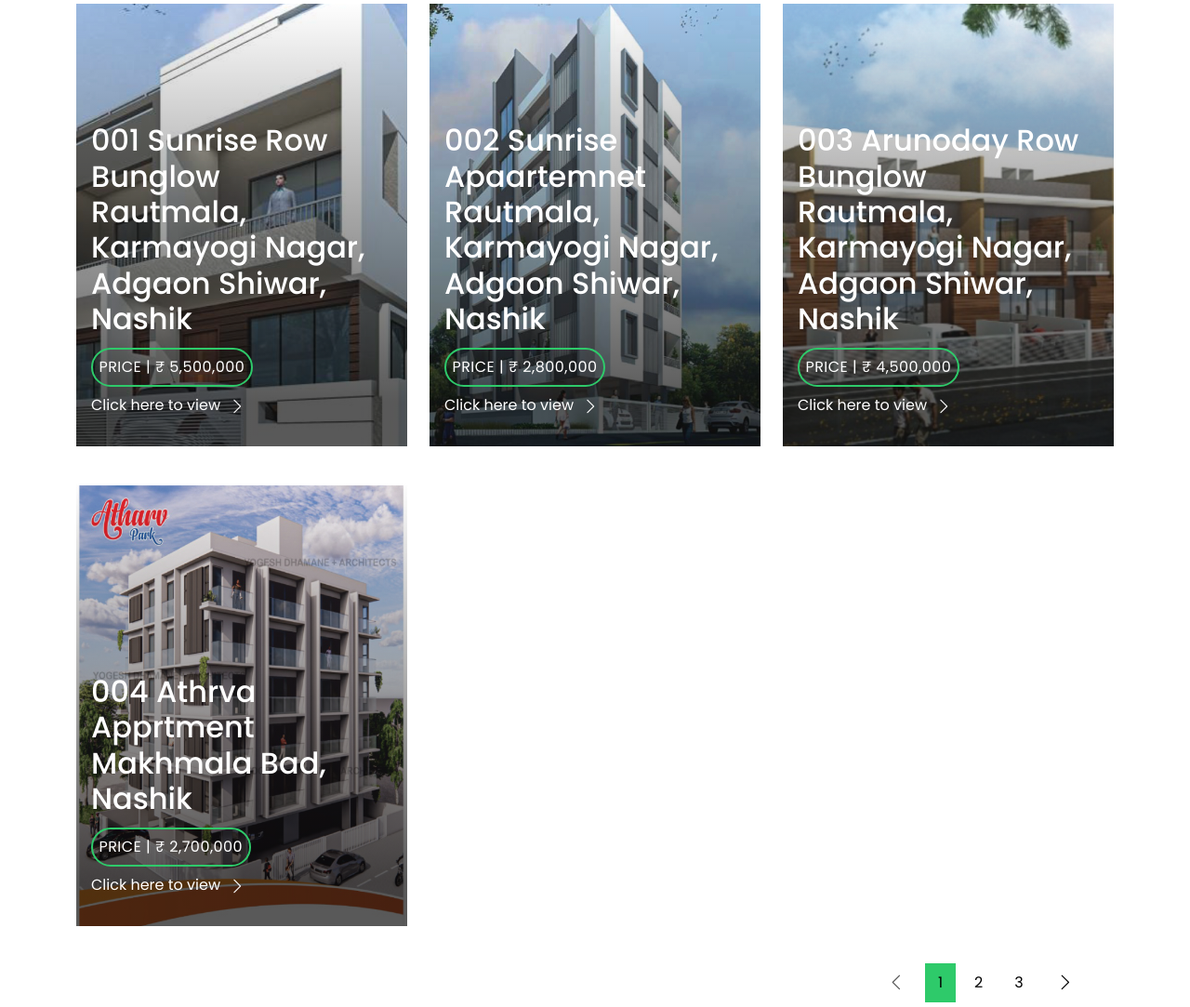
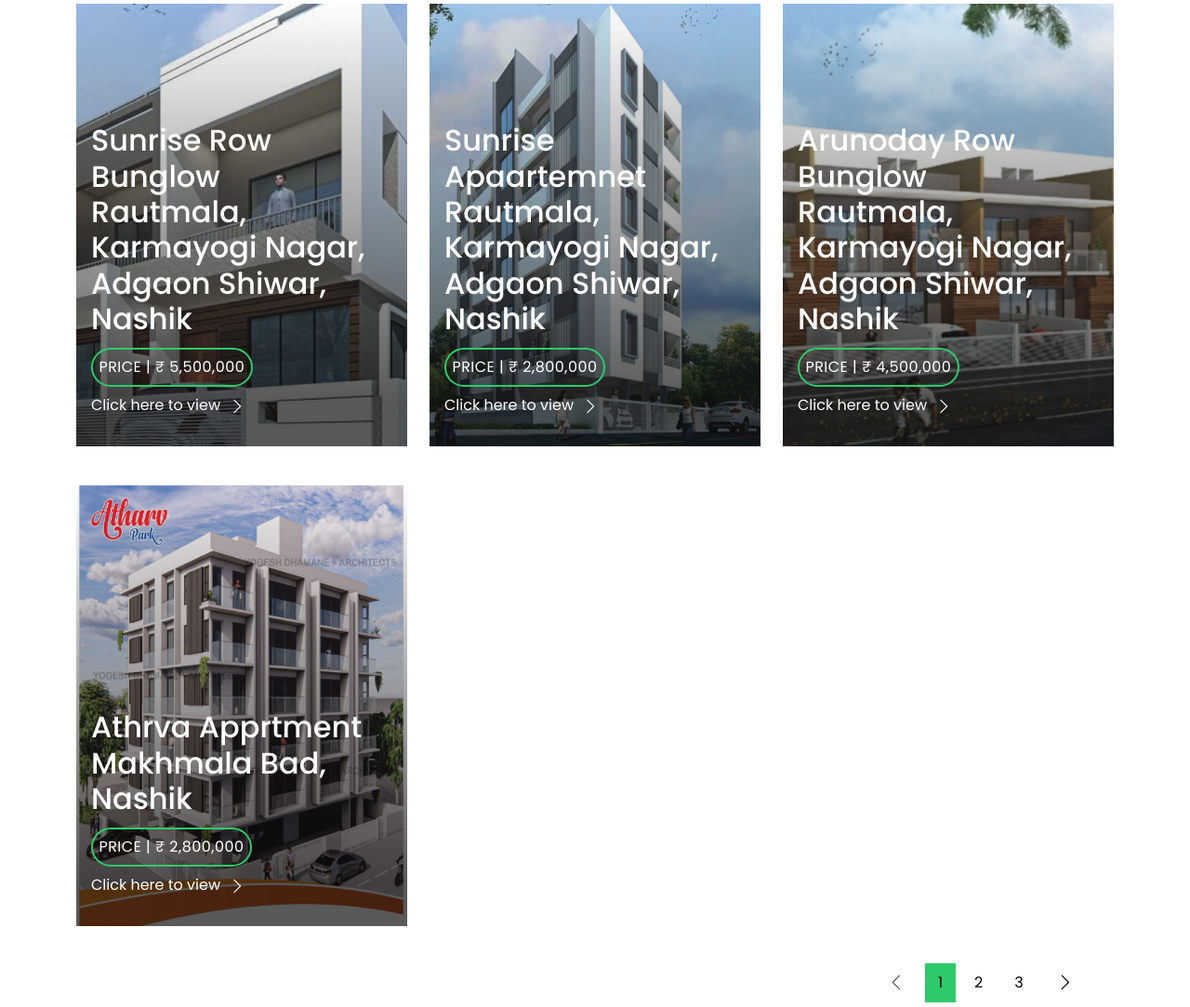
Before and after one commit to vedanthatwalne/godavaribuilder, a plain HTML site: page property-grid.html in a window 1280 px wide. Shown: the part 380-1463 px from the top of the page at 93% size. Drawn offline with Linux system fonts and the light colour scheme.

Commit message:
updated pricing

```diff
--- a/property-grid.html
+++ b/property-grid.html
@@ -238,7 +238,7 @@
                 <div class="card-overlay-a-content">
                   <div class="card-header-a">
                     <h2 class="card-title-a">
-                      <a href="#">001 Sunrise Row Bunglow
+                      <a href="#">Sunrise Row Bunglow
                         <br /> Rautmala, Karmayogi Nagar, Adgaon Shiwar, Nashik</a>
                     </h2>
                   </div>
@@ -273,7 +273,7 @@
                 <div class="card-overlay-a-content">
                   <div class="card-header-a">
                     <h2 class="card-title-a">
-                      <a href="#">002 Sunrise Apaartemnet
+                      <a href="#">Sunrise Apaartemnet
                         <br /> Rautmala, Karmayogi Nagar, Adgaon Shiwar, Nashik</a>
                     </h2>
                   </div>
@@ -308,7 +308,7 @@
                 <div class="card-overlay-a-content">
                   <div class="card-header-a">
                     <h2 class="card-title-a">
-                      <a href="#">003 Arunoday Row Bunglow
+                      <a href="#">Arunoday Row Bunglow
                         <br /> Rautmala, Karmayogi Nagar, Adgaon Shiwar, Nashik</a>
                     </h2>
                   </div>
@@ -343,13 +343,13 @@
                 <div class="card-overlay-a-content">
                   <div class="card-header-a">
                     <h2 class="card-title-a">
-                      <a href="#">004 Athrva Apprtment
+                      <a href="#">Athrva Apprtment
                         <br /> Makhmala Bad, Nashik</a>
                     </h2>
                   </div>
                   <div class="card-body-a">
                     <div class="price-box d-flex">
-                      <span class="price-a">Price | ₹ 2,700,000</span>
+                      <span class="price-a">Price | ₹ 2,800,000</span>
                     </div>
                     <a href="property-single.html" class="link-a">Click here to view
                       <span class="bi bi-chevron-right"></span>
```
Also changed, not shown: index.html (+2 -2 lines).
